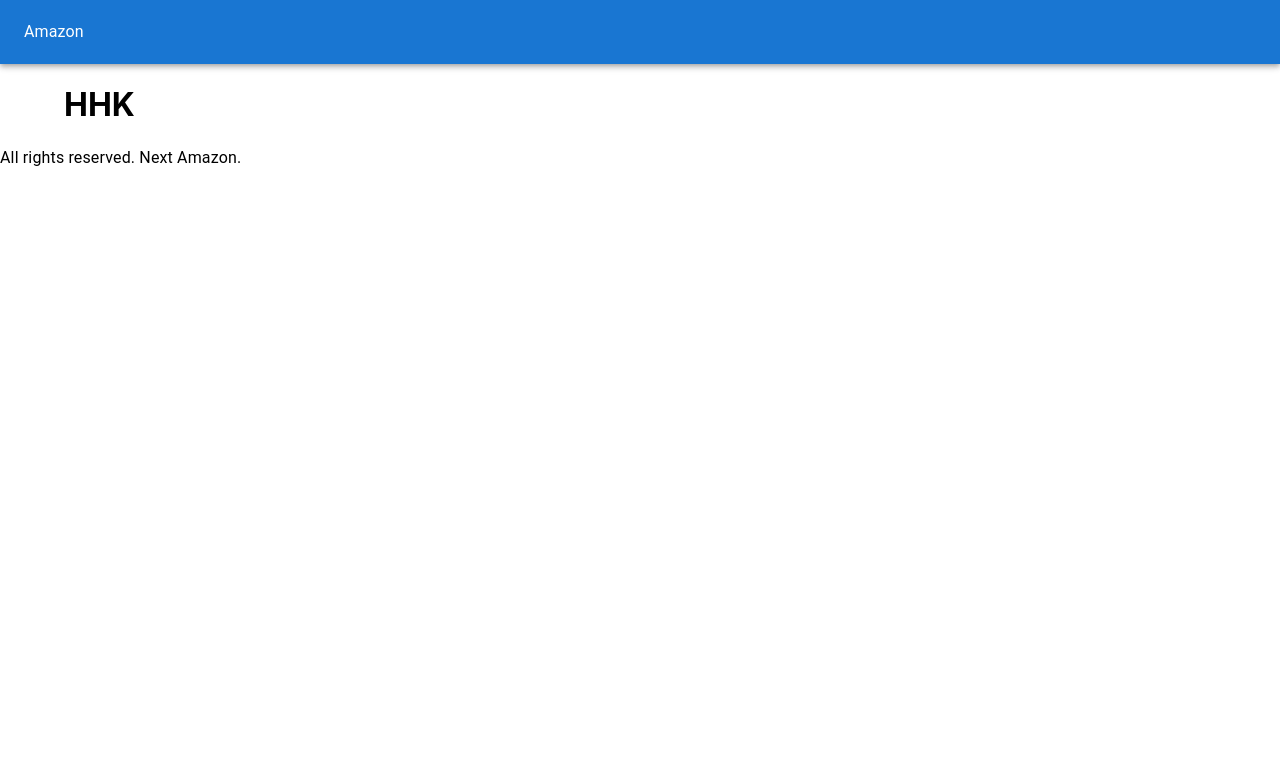
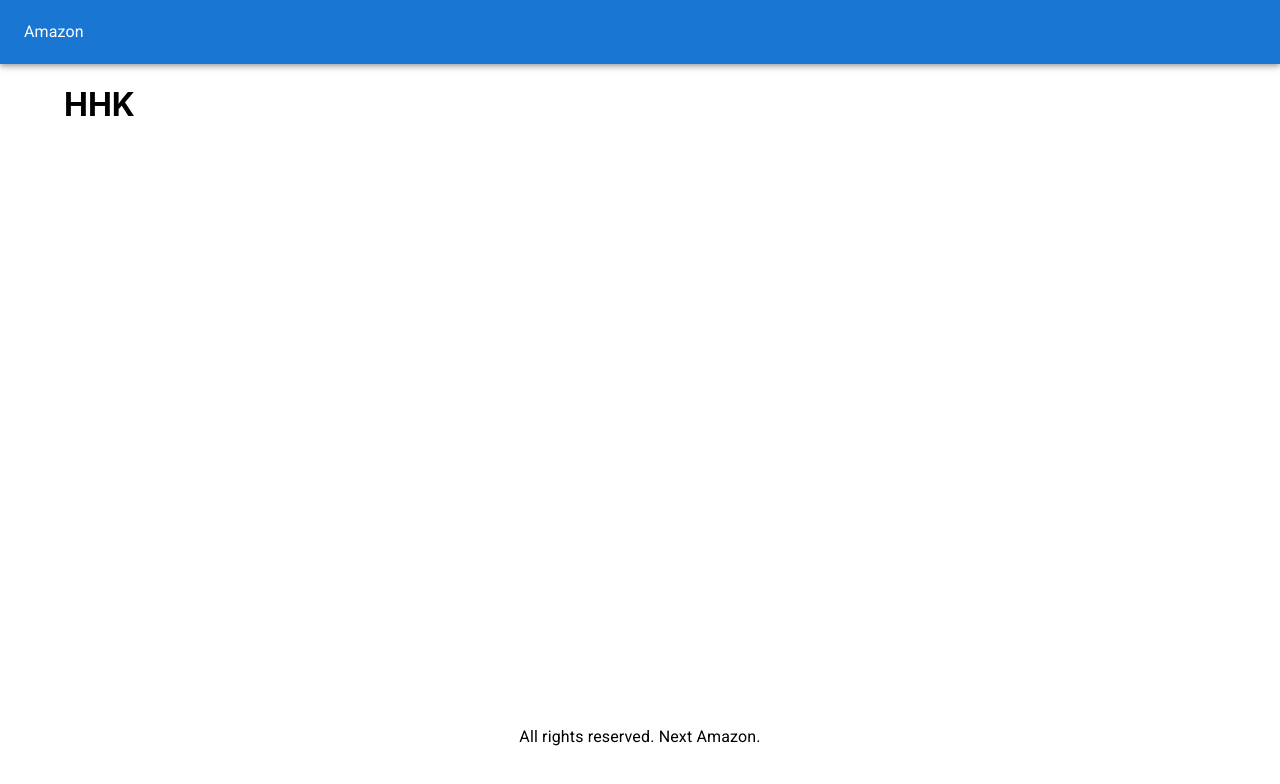
Before and after one commit to techamit95ch/next-amazon, a Next.js app: page / in a window 1280 px wide. Shown: the top 784 px of the page. Built offline with nearby package versions, Linux system fonts and the light colour scheme.

Commit message:
adding style

```diff
--- a/components/Layout.js
+++ b/components/Layout.js
@@ -1,21 +1,30 @@
-import React from 'react'
-import Head from 'next/head'
-import {AppBar,Toolbar,Typography, Container} from '@material-ui/core'
-function Layout({children}) {
+import React from 'react';
+import Head from 'next/head';
+import { AppBar, Toolbar, Typography, Container } from '@material-ui/core';
+
+import useStyles from '../utils/styles';
+function Layout({ children }) {
+  const classes = useStyles();
   return (
     <div>
-            <Head><title>Next Amazon</title></Head>
-            <AppBar position="static">
-                <Toolbar><Typography>Amazon</Typography></Toolbar>
+      <Head>
+        <title>Next Amazon</title>
+        <link
+          rel="stylesheet"
+          href="https://fonts.googleapis.com/css?family=Roboto:300,400,500,700&display=swap"
+        />
+      </Head>
+      <AppBar position="static" className={classes.navbar}>
+        <Toolbar>
+          <Typography>Amazon</Typography>
+        </Toolbar>
       </AppBar>
-                 <Container>
-                     {children}
-                 </Container>
-                 <footer>
+      <Container className={classes.main}>{children}</Container>
+      <footer className={classes.footer}>
         <Typography>All rights reserved. Next Amazon.</Typography>
       </footer>
     </div>
-    )
+  );
 }
 
-export default Layout
+export default Layout;
--- a/package.json
+++ b/package.json
@@ -14,9 +14,12 @@
     "@material-ui/core": "^5.0.0-beta.3",
     "@material-ui/icons": "^5.0.0-beta.1",
     "@material-ui/lab": "^5.0.0-alpha.42",
+    "@material-ui/styled-engine-sc": "^5.0.0-beta.1",
+    "@material-ui/styles": "^4.11.4",
     "next": "11.0.1",
     "react": "17.0.2",
-    "react-dom": "17.0.2"
+    "react-dom": "17.0.2",
+    "styled-components": "^5.3.0"
   },
   "devDependencies": {
     "eslint": "7.32.0",
--- a/pages/_app.js
+++ b/pages/_app.js
@@ -1,6 +1,15 @@
+import {useEffect} from 'react'
+
 import '../styles/globals.css'
+function MyApp({ Component, pageProps }) {
+  useEffect(()=>{
 
-function MyApp({ Component, pageProps }) {
+    const jsssStyles = document.querySelector('#jss-server-side')
+
+    if(jsssStyles){
+      jsssStyles.parentElement.removeChild(jsssStyles);
+    }
+  },[])
   return <Component {...pageProps} />
 }
 
--- /dev/null
+++ b/pages/_document.js
@@ -0,0 +1,34 @@
+import React from 'react';
+import Document, { Html, Head, Main, NextScript } from 'next/document';
+import { ServerStyleSheets } from '@material-ui/styles';
+
+export default class MyDocument extends Document {
+  render() {
+    return (
+      <Html>
+        <Head />
+        <body>
+          <Main />
+          <NextScript />
+        </body>
+      </Html>
+    );
+  }
+}
+MyDocument.getInitialProps = async (ctx) => {
+  const sheets = new ServerStyleSheets();
+  const orignalRenderPage = ctx.renderPage;
+  ctx.renderPage = () => {
+    return orignalRenderPage({
+      enhanceApp: (App) => (props) => sheets.collect(<App {...props} />),
+    });
+  };
+  const initialProps = await Document.getInitialProps(ctx);
+  return {
+    ...initialProps,
+    styles: [
+      ...React.Children.toArray(initialProps.styles),
+      sheets.getStyleElement(),
+    ],
+  };
+};
--- /dev/null
+++ b/utils/styles.js
@@ -0,0 +1,18 @@
+import { makeStyles } from '@material-ui/styles';
+const useStyles = makeStyles({
+  navbar: {
+    backgroundColor: '#203040',
+    '&a': {
+      color: '#ffffff',
+      marginLeft: 10,
+    },
+  },
+  main:{
+      minHeight:'80vh'
+  },
+  footer:{
+    textAlign:'center'
+  }
+});
+
+export default useStyles;
```
Also changed, not shown: 1 other file (tests, documents, lock files or other folders). Lines whose indentation alone changed are shown as unchanged.
